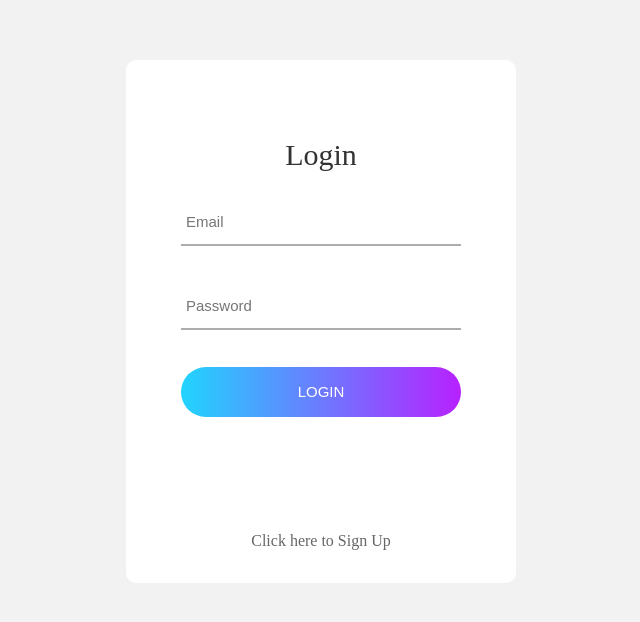
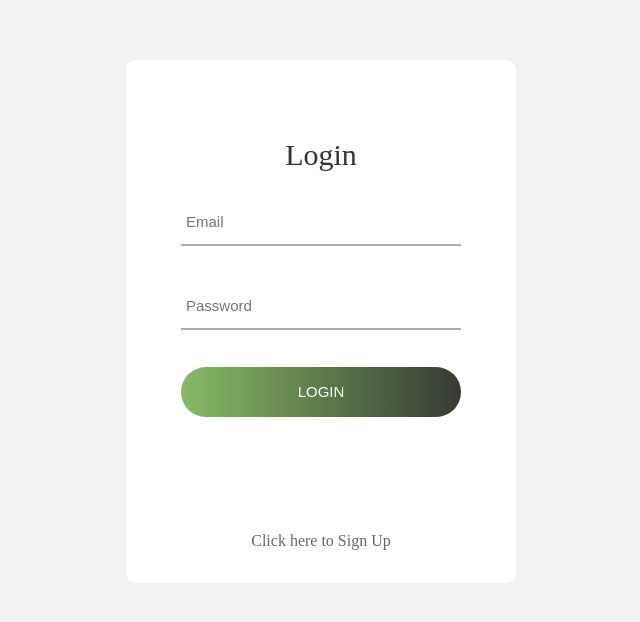
Before and after one commit to jessemcready/financial-planner, a React (Create React App) app in the folder client/: page / in a window 1280 px wide. Shown: the part 102-724 px from the top of the page, without its empty margins (334-974 px from the left). Built offline with nearby package versions, Linux system fonts and the light colour scheme.

Commit message:
changed gradient color

```diff
--- a/client/src/styled_components/form/buttonBackgroundDiv.js
+++ b/client/src/styled_components/form/buttonBackgroundDiv.js
@@ -5,7 +5,7 @@ const ButtonBackgroundDiv = styled.div`
     z-index: -1 ;
     width:  300% ;
     height: 100% ;
-    background: -webkit-linear-gradient(right, #21d4fd, #b721ff, #21d4fd, #b721ff) ;
+    background: -webkit-linear-gradient(right, #85bb65, #363B32, #85bb65, #363B32) ;
     top: 0 ;
     left: -100% ;
     transition: all .4s ;
--- a/client/src/styled_components/tr.js
+++ b/client/src/styled_components/tr.js
@@ -3,7 +3,7 @@ import styled from 'styled-components'
 const TR = styled.tr`
     &:hover {
         cursor: ${props => props.header ? 'default' : 'pointer'};
-        background-color: ${props => props.header ? 'rgba(54, 59, 50, 0.8)' : 'rgb(133,187,101)'};
+        background-color: ${props => props.header ? '#f2f2f2' : 'rgb(133,187,101)'};
         color: ${props => props.header ? 'black' : 'white'};
     }
 `
```
Also changed, not shown: client/src/components/mainPage.js (indentation only).
